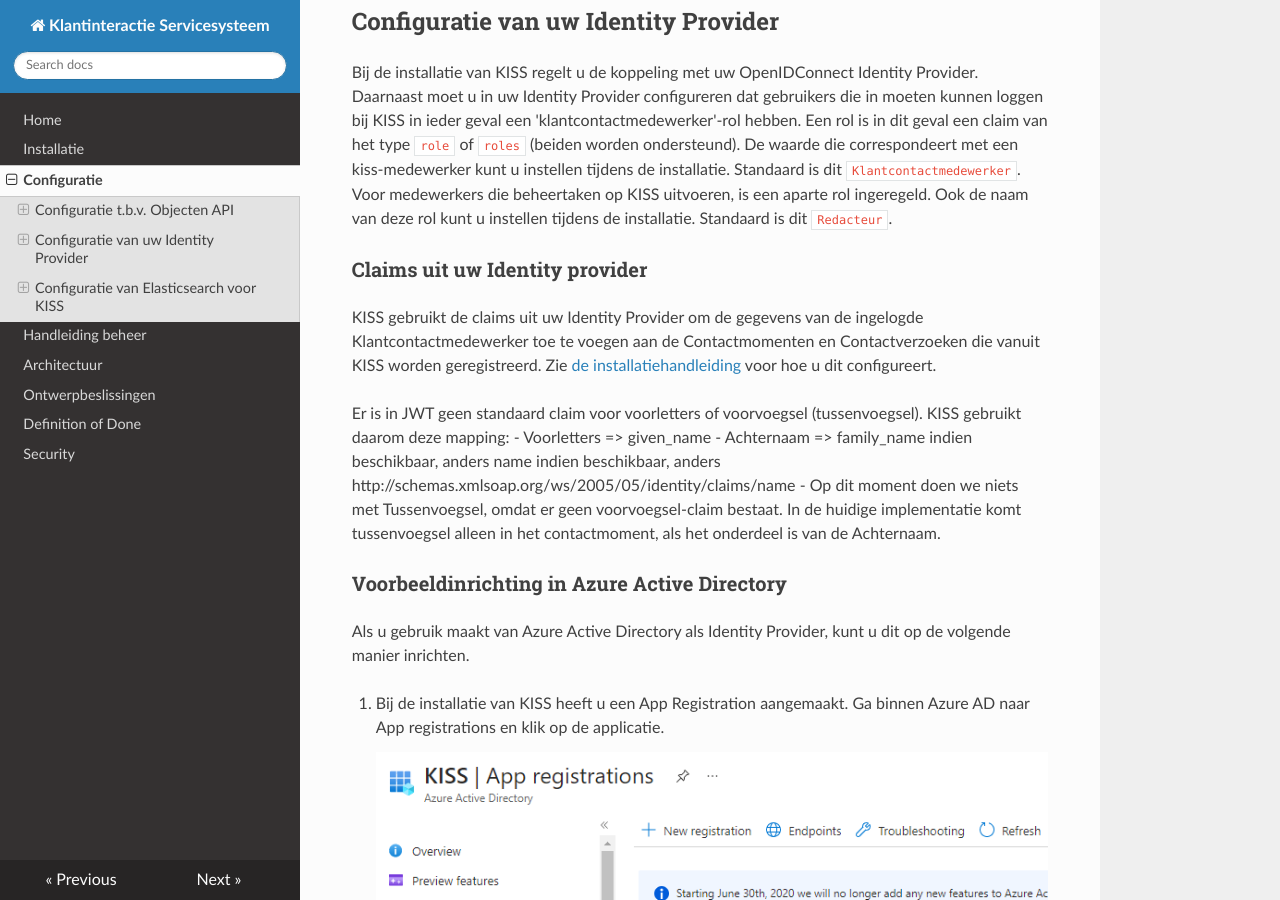
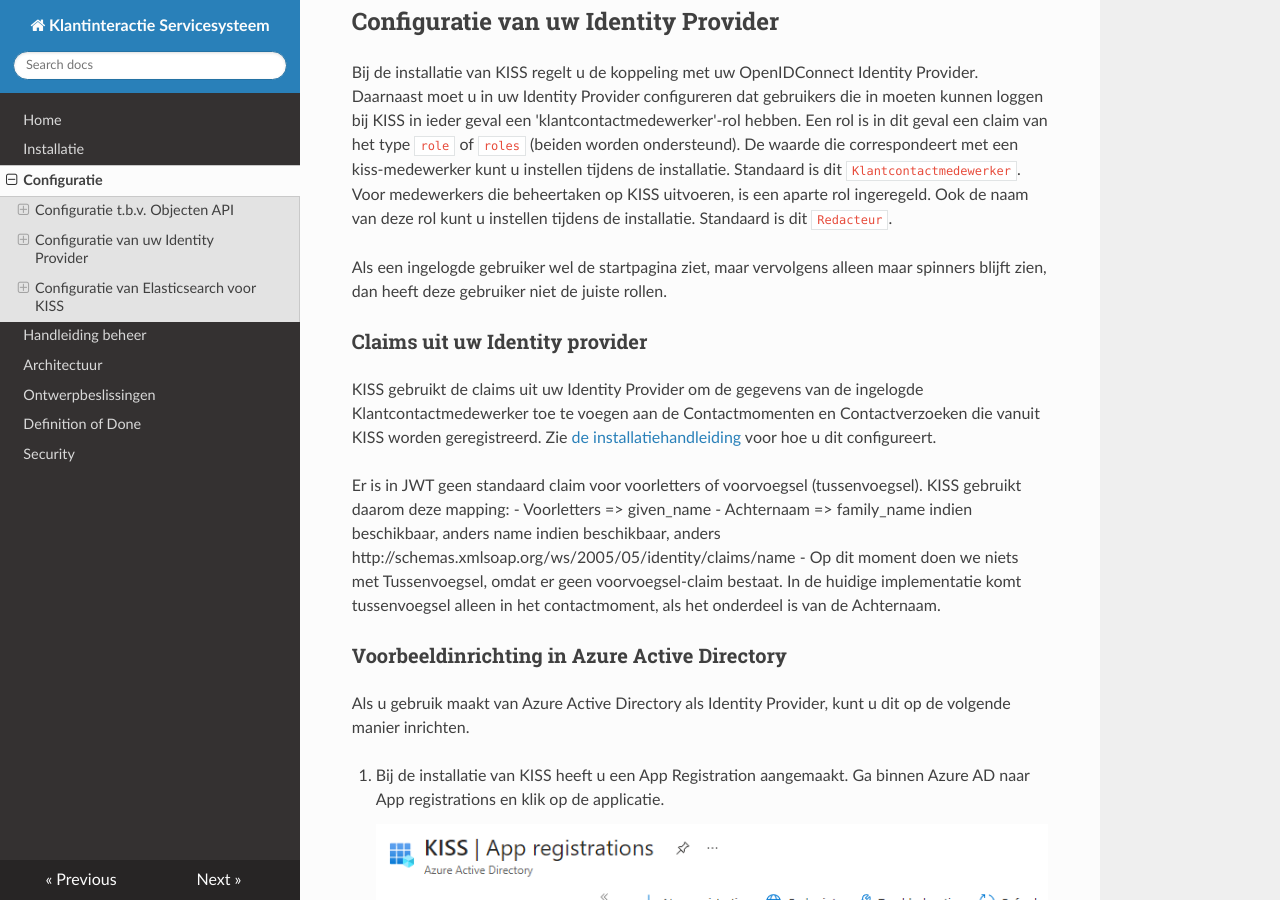
Before and after one commit to Klantinteractie-Servicesysteem/.github, an MkDocs documentation site: the page built from docs/CONFIGURATIE.md, in a window 1280 px wide and 900 px high, scrolled down 1650 px. Built offline with MkDocs 1.6.1, drawn with Linux system fonts in a browser that asks for light colours; nearby versions of some CDN libraries.

Commit message:
Update CONFIGURATIE.md
Zin toegevoegd over hoe je kunt zien dat iemand niet de juiste rollen heeft.

```diff
--- a/docs/CONFIGURATIE.md
+++ b/docs/CONFIGURATIE.md
@@ -46,6 +46,8 @@ Voor een aantal objecttype is de URL nog niet configureerbaar. In die gevallen z
 
 ## Configuratie van uw Identity Provider
 Bij de installatie van KISS regelt u de koppeling met uw OpenIDConnect Identity Provider. Daarnaast moet u in uw Identity Provider configureren dat gebruikers die in moeten kunnen loggen bij KISS in ieder geval een 'klantcontactmedewerker'-rol hebben. Een rol is in dit geval een claim van het type `role` of `roles` (beiden worden ondersteund). De waarde die correspondeert met een kiss-medewerker kunt u instellen tijdens de installatie. Standaard is dit `Klantcontactmedewerker`. Voor medewerkers die beheertaken op KISS uitvoeren, is een aparte rol ingeregeld. Ook de naam van deze rol kunt u instellen tijdens de installatie. Standaard is dit `Redacteur`.
+
+Als een ingelogde gebruiker wel de startpagina ziet, maar vervolgens alleen maar spinners blijft zien, dan heeft deze gebruiker niet de juiste rollen.
 
 ### Claims uit uw Identity provider
 KISS gebruikt de claims uit uw Identity Provider om de gegevens van de ingelogde Klantcontactmedewerker toe te voegen aan de Contactmomenten en Contactverzoeken die vanuit KISS worden geregistreerd.
```
